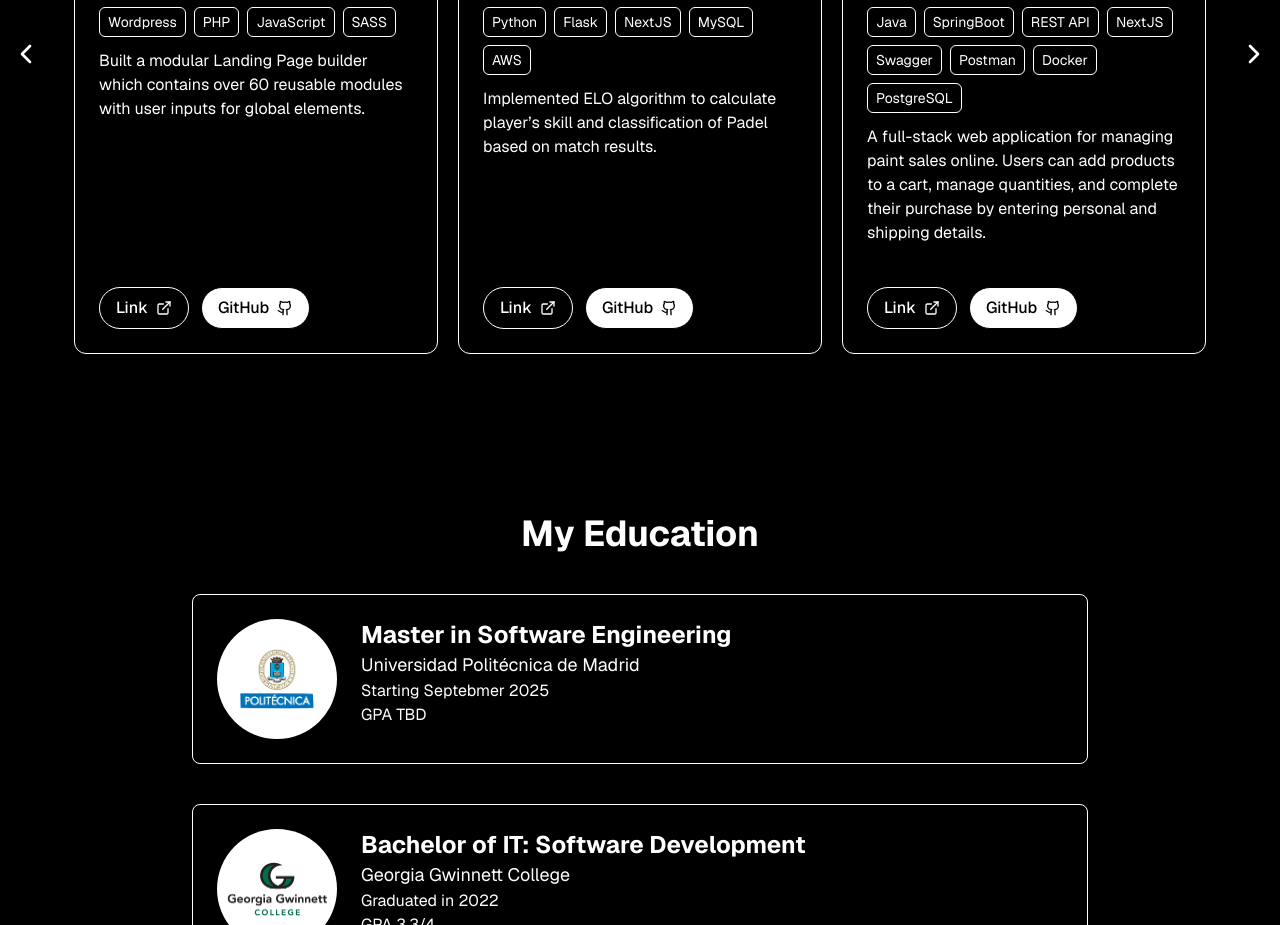
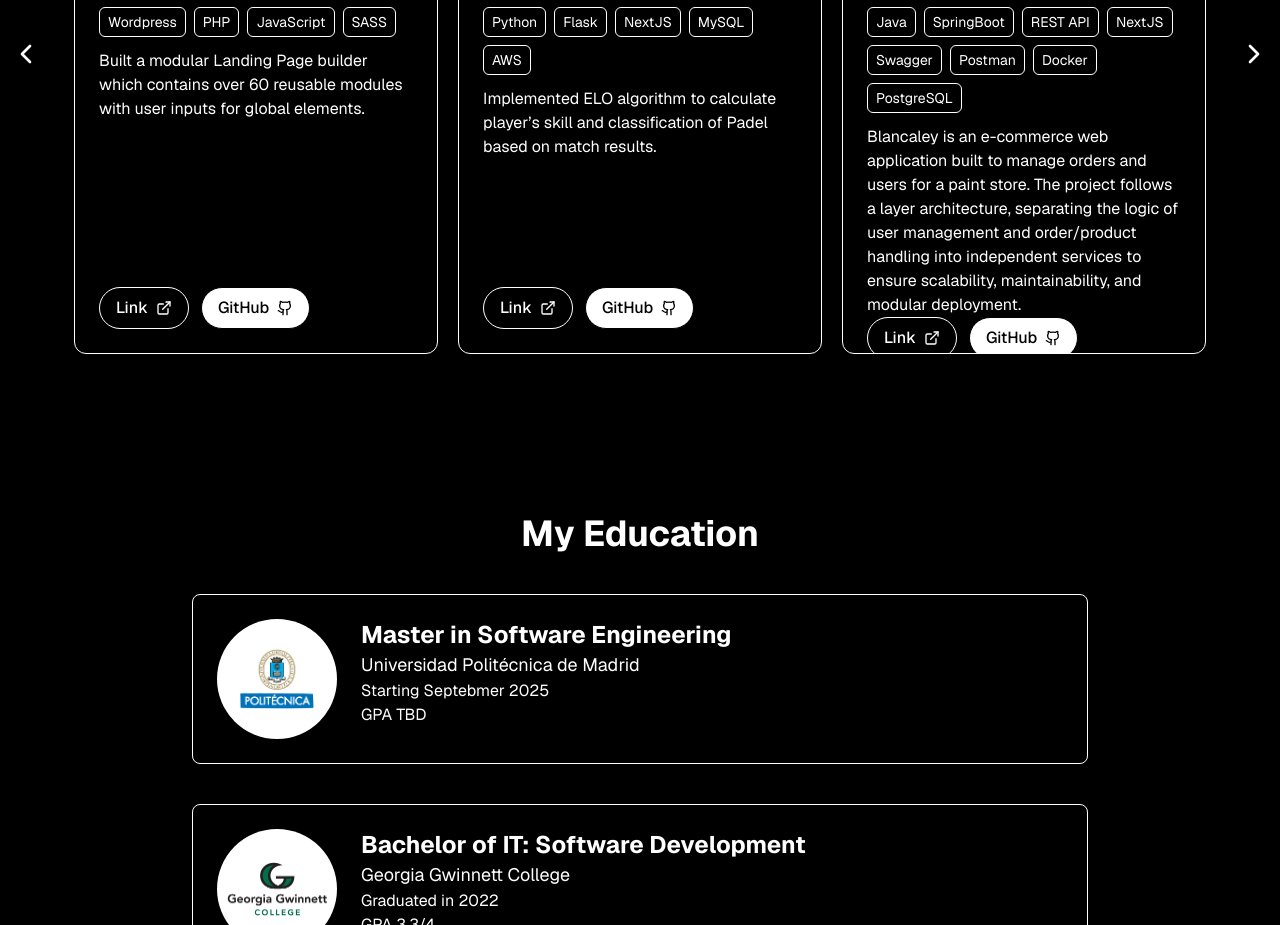
Before and after one commit to agustintamagnone/agustin-tamagnone-portfolio, a Next.js app: page / in a window 1280 px wide. Shown: the part 2340-3265 px from the top of the page. Built offline with nearby package versions, Linux system fonts and the light colour scheme.

Commit message:
Correccion de microservicio

```diff
--- a/app/page.tsx
+++ b/app/page.tsx
@@ -115,7 +115,7 @@ export default function Home(): JSX.Element {
       image: darkMode ? "/blancaley-blanco.png" : "/blancaley-negro.png",
       title: "Blancaley - Ordering System",
       labels: ["Java", "SpringBoot", "REST API", "NextJS", "Swagger", "Postman", "Docker", "PostgreSQL"],
-      description: "A full-stack web application for managing paint sales online. Users can add products to a cart, manage quantities, and complete their purchase by entering personal and shipping details.",
+      description: "Blancaley is an e-commerce web application built to manage orders and users for a paint store. The project follows a layer architecture, separating the logic of user management and order/product handling into independent services to ensure scalability, maintainability, and modular deployment.",
       liveLink: "#",
       githubLink: "https://github.com/agustintamagnone/blancaley"
     },
```
